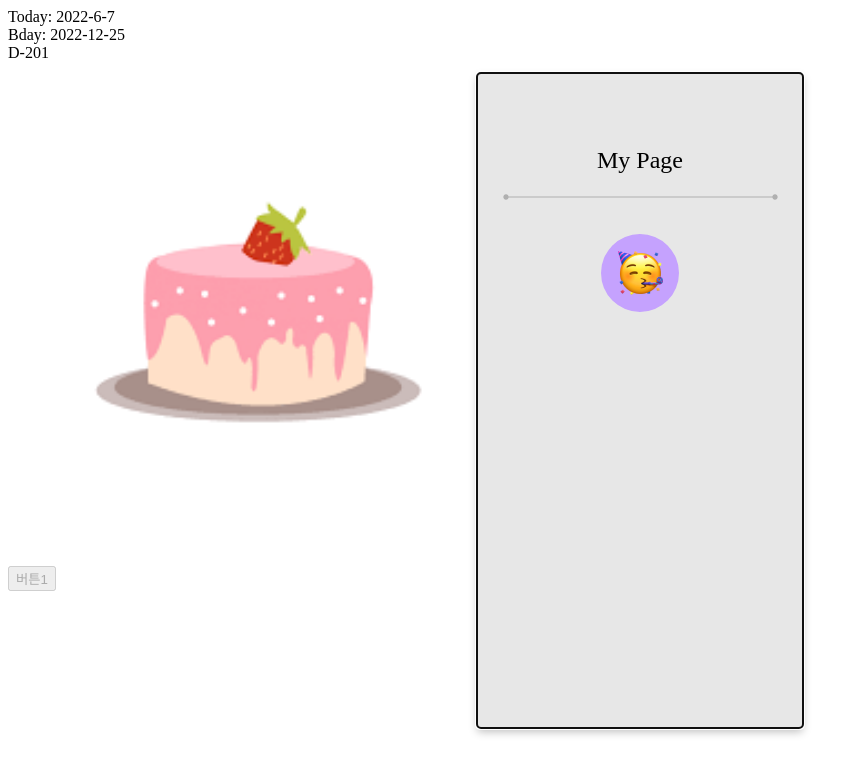
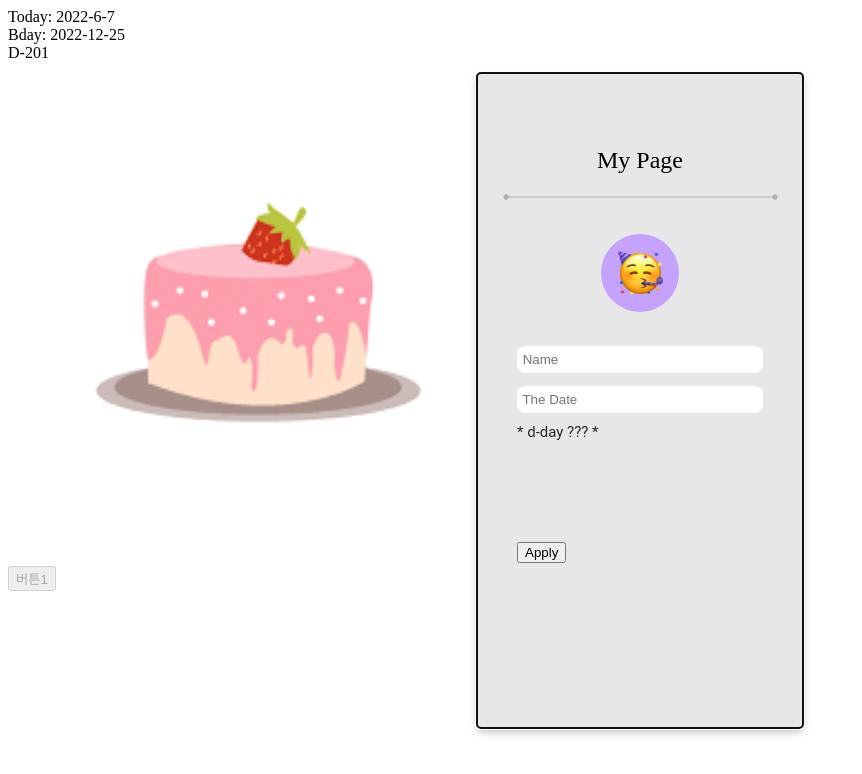
Before and after one commit to BungaeThunder/Bungae-Front, a Next.js app: page /cake in a window 1280 px wide. Shown: the top 774 px of the page, without its empty margins (0-862 px from the left). Built offline with nearby package versions, Linux system fonts and the light colour scheme.

Commit message:
feat(MyPageModal): fix css

```diff
--- a/component/cake/MyPageModal.tsx
+++ b/component/cake/MyPageModal.tsx
@@ -2,37 +2,74 @@ import React from 'react';
 import Modal from 'react-modal';
 import styled from 'styled-components';
 
-import Line from "public/images/line_1.svg";
+import Line from 'public/images/line_1.svg';
+import { Controller, SubmitHandler, useForm } from 'react-hook-form';
+import DatePicker from 'react-datepicker';
+import 'react-datepicker/dist/react-datepicker.css';
 
 type IMyPageModalProps = {
-    isModalOpen: boolean,
-    closeModal: () => void
+  isModalOpen: boolean;
+  closeModal: () => void;
 };
 
-export const MyPageModal: React.FC<IMyPageModalProps> = ({isModalOpen}) => {
-  const imgPath = "/images/profile_img.png"
+type IMyPageInputs = {
+  name: string;
+  date: Date;
+};
 
-	return (
+export const MyPageModal: React.FC<IMyPageModalProps> = ({ isModalOpen }) => {
+  const imgPath = '/images/profile_img.png';
+
+  const {
+    control,
+    register,
+    handleSubmit,
+    formState: { errors },
+  } = useForm<IMyPageInputs>();
+  const onSubmit: SubmitHandler<IMyPageInputs> = data => console.log(data);
+
+  return (
     <Modal
       isOpen={isModalOpen}
       // style={customStyles}
       className="_"
       overlayClassName="_"
-      contentElement={(props, children) => (
-        <ModalStyle {...props}>{children}</ModalStyle>
-      )}
+      contentElement={(props, children) => <ModalStyle {...props}>{children}</ModalStyle>}
       overlayElement={(props, contentElement) => (
         <OverlayStyle {...props}>{contentElement}</OverlayStyle>
       )}
     >
       <Title>My Page</Title>
       <TitleLine />
-      {/* TODO: make component */}
       <ProfileCircle>
         <ProfileImage src={imgPath} />
       </ProfileCircle>
+      <FormDiv>
+        <form onSubmit={handleSubmit(onSubmit)}>
+          <FormInput {...register('name', { required: true })} placeholder=" Name" />
+          <div>
+            <Controller
+              control={control}
+              name="date"
+              render={({ field }) => (
+                <DateForm
+                  placeholderText=" The Date"
+                  onChange={date => field.onChange(date)}
+                  selected={field.value}
+                />
+              )}
+            />
+          </div>
+          {/* errors ㄴill return when field validation fails  */}
+          {errors.name && <span>This field is required</span>}
+          <DivDdayText>
+            <DdayText>* d-day ??? *</DdayText>
+          </DivDdayText>
+          <button type="submit">Apply</button>
+        </form>
+      </FormDiv>
     </Modal>
-	);
+  );
 };
 
 // h2's font size is 30 px
@@ -40,37 +77,70 @@ export const MyPageModal: React.FC<IMyPageModalProps> = ({isModalOpen}) => {
 const Title = styled.h2`
   color: #000000;
   text-align: center;
-  font-family: "Yanone Kaffeesatz";
+  font-family: 'Yanone Kaffeesatz';
   font-style: normal;
   font-weight: 400;
   line-height: 30px;
   margin-top: 72px;
-`
+`;
 
 const TitleLine = styled(Line)`
   display: flex;
   justify-content: center;
   align-items: center;
   margint-top: 10px;
-`
+`;
 
 const ProfileCircle = styled.div`
   display: flex;
   justify-content: center;
   align-items: center;
-  background: #C5A2FE;
+  background: #c5a2fe;
   width: 78px;
   height: 78px;
   border-radius: 70%;
   overflow: hidden;
   margin-top: 34px;
-`
+`;
 
 const ProfileImage = styled.img`
   width: 45px;
   height: 45px;
   object-fit: cover;
-`
+`;
+
+const FormDiv = styled.form`
+  margin-top: 34px;
+`;
+
+const FormInput = styled.input`
+  width: 242px;
+  height: 25px;
+  margin-bottom: 13px;
+  border: none;
+  border-radius: 8px;
+`;
+
+const DateForm = styled(DatePicker)`
+  width: 242px;
+  height: 25px;
+  margin-bottom: 10px;
+  border: none;
+  border-radius: 8px;
+`;
+
+const DivDdayText = styled.div`
+  margin-bottom: 101px;
+`;
+
+const DdayText = styled.text`
+  font-family: 'Roboto';
+  font-style: normal;
+  font-weight: 400;
+  font-size: 15px;
+  line-height: 18px;
+  color: #292929;
+`;
 
 const ModalStyle = styled.div`
   width: 326px;
@@ -79,9 +149,9 @@ const ModalStyle = styled.div`
   display: flex;
   flex-direction: column;
   align-items: center;
-  background-color: #E7E7E7;
+  background-color: #e7e7e7;
   border-radius: 0.25rem;
-  transition : all 0.3s ease-in-out;
+  transition: all 0.3s ease-in-out;
   box-shadow: 0px 4px 8px rgba(0, 0, 0, 0.25);
 `;
 
--- a/package.json
+++ b/package.json
@@ -16,7 +16,9 @@
     "@types/styled-components": "^5.1.25",
     "next": "12.1.6",
     "react": "18.1.0",
+    "react-datepicker": "^4.8.0",
     "react-dom": "18.1.0",
+    "react-hook-form": "^7.34.0",
     "react-modal": "^3.15.1",
     "styled-components": "^5.3.5"
   },
@@ -25,6 +27,7 @@
     "@svgr/webpack": "^6.3.1",
     "@types/node": "17.0.40",
     "@types/react": "18.0.11",
+    "@types/react-datepicker": "^4.4.2",
     "@types/react-dom": "18.0.5",
     "@types/react-modal": "^3.13.1",
     "@typescript-eslint/eslint-plugin": "^5.27.0",
```
Also changed, not shown: 1 other file (tests, documents, lock files or other folders).
